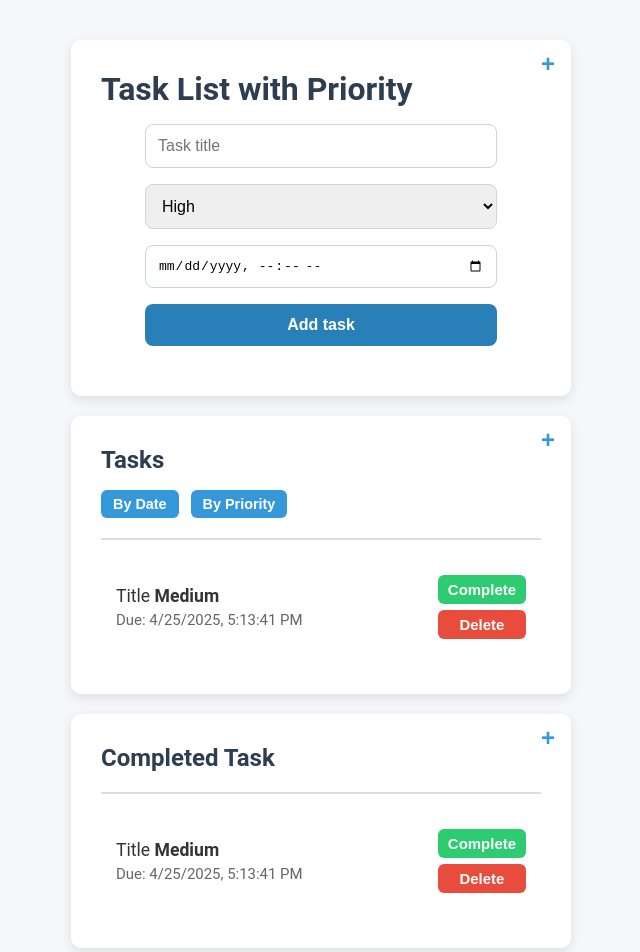
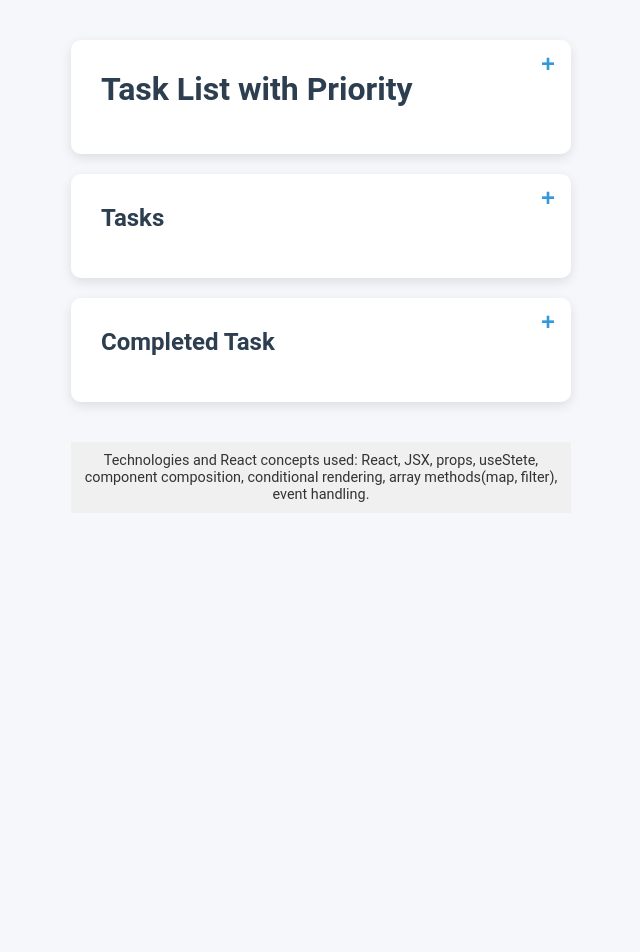
Before and after one commit to Dimon-2022/TaskList, a React app: page / in a window 1280 px wide. Shown: the top 952 px of the page, without its empty margins (319-959 px from the left). After the commit the page ends 800 px from the top, so only its background shows below. Built offline with nearby package versions, Linux system fonts and the light colour scheme; the HTML template or start-up script is replaced by a standard one.

Commit message:
conditional rendering for containers

```diff
--- a/src/App.jsx
+++ b/src/App.jsx
@@ -1,26 +1,71 @@
+import { useState } from "react";
+
 function App() {
+  const [isOpen, setIsOpen] = useState({
+    form: false,
+    taskList: false,
+    completedTasks: false,
+  });
+
+  function toggleContainer(containerName) {
+    const prev = isOpen[containerName];
+
+    const newObj = { ...isOpen };
+
+    newObj[containerName] = !prev;
+
+    setIsOpen(newObj);
+  }
+
   return (
     <div className="app">
       <div className="task-container">
         <h1>Task List with Priority</h1>
-        <button className="close-button">+</button>
-        <TaskForm />
+        <button
+          className={`close-button ${isOpen.form ? "open" : ""}`}
+          onClick={() => {
+            toggleContainer("form");
+          }}
+        >
+          +
+        </button>
+        {isOpen.form && <TaskForm />}
       </div>
+
       <div className="task-container">
         <h2>Tasks</h2>
-        <button className="close-button">+</button>
-        <div className="sort-controls">
-          <button className="sort-button">By Date</button>
-          <button className="sort-button">By Priority</button>
-        </div>
-        <TaskList />
+        <button
+          className={`close-button ${isOpen.taskList ? "open" : ""}`}
+          onClick={() => {
+            toggleContainer("taskList");
+          }}
+        >
+          +
+        </button>
+        {isOpen.taskList && (
+          <>
+            <div className="sort-controls">
+              <button className="sort-button">By Date</button>
+              <button className="sort-button">By Priority</button>
+            </div>
+            <TaskList />
+          </>
+        )}
       </div>
+
       <div className="completed-task-container">
         <h2>Completed Task</h2>
-        <button className="close-button">+</button>
-        <CompletedTaskList />
+        <button
+          className={`close-button ${isOpen.completedTasks ? "open" : ""}`}
+          onClick={() => {
+            toggleContainer("completedTasks");
+          }}
+        >
+          +
+        </button>
+        {isOpen.completedTasks && <CompletedTaskList />}
       </div>
-      <Footer/>
+      <Footer />
     </div>
   );
 }
@@ -29,7 +74,7 @@ function TaskForm() {
   return (
     <form action="" className="task-form">
       <input type="text" value={""} placeholder="Task title" required />
-      <select value={""}>
+      <select name="dima">
         <option value="High">High</option>
         <option value="Medium">Medium</option>
         <option value="Low">Low</option>
```
